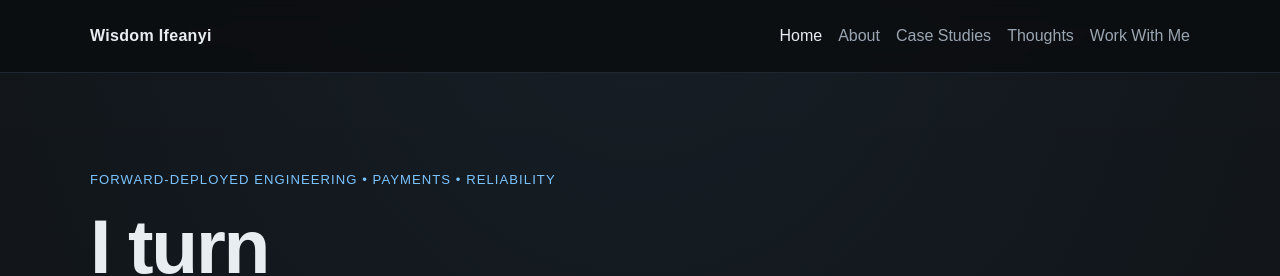
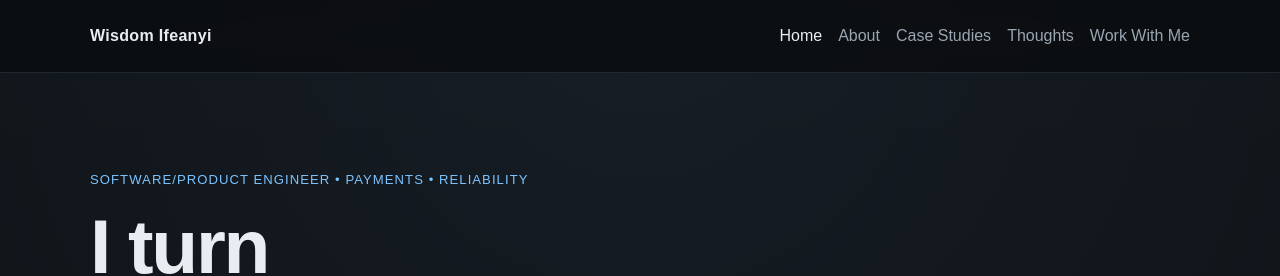
Before and after one commit to wisdom99/wisdom-portfolio, a Next.js app: page / in a window 1280 px wide. Shown: the top 276 px of the page. Built offline with nearby package versions, Linux system fonts and the light colour scheme.

Commit message:
Update portfolio role positioning

```diff
--- a/app/about/page.tsx
+++ b/app/about/page.tsx
@@ -5,7 +5,7 @@ import { createPageMetadata } from '@/lib/metadata'
 export const metadata: Metadata = createPageMetadata({
   title: 'About',
   description:
-    'Background, principles, and focus areas for forward-deployed backend engineer Wisdom Ifeanyi.',
+    'Background, principles, and focus areas for software/product engineer Wisdom Ifeanyi.',
   path: '/about'
 })
 
--- a/app/page.tsx
+++ b/app/page.tsx
@@ -7,7 +7,7 @@ import { createPageMetadata } from '@/lib/metadata'
 import { siteConfig } from '@/lib/site'
 
 export const metadata: Metadata = createPageMetadata({
-  title: 'Forward-Deployed Backend Engineer',
+  title: 'Software/Product Engineer',
   description:
     'Customer-facing backend and AI-assisted engineering across payments, authentication, technical integrations, and high-throughput systems by Wisdom Ifeanyi.',
   path: '/'
@@ -17,7 +17,7 @@ export default function HomePage() {
   return (
     <div className="container">
       <section className="hero">
-        <p className="eyebrow">Forward-Deployed Engineering • Payments • Reliability</p>
+        <p className="eyebrow">Software/Product Engineer • Payments • Reliability</p>
         <h1>I turn complex customer problems into production systems.</h1>
         <p className="lead">
           I work with banks, fintechs, card issuers, payment gateways, and internal
--- a/lib/site.ts
+++ b/lib/site.ts
@@ -2,7 +2,7 @@ export const siteConfig = {
   name: 'Wisdom Ifeanyi',
   title: 'Backend systems, reliability, and software delivery',
   description:
-    'Forward-deployed backend and AI-assisted engineering across payments, authentication, technical integrations, and high-throughput workflows.',
+    'Software/product and AI-assisted engineering across payments, authentication, technical integrations, and high-throughput workflows.',
   origin: 'https://wisdom99.github.io',
   siteUrl: 'https://wisdom99.github.io/wisdom-portfolio',
   email: 'ifeanyiwisdom388@gmail.com',
```
